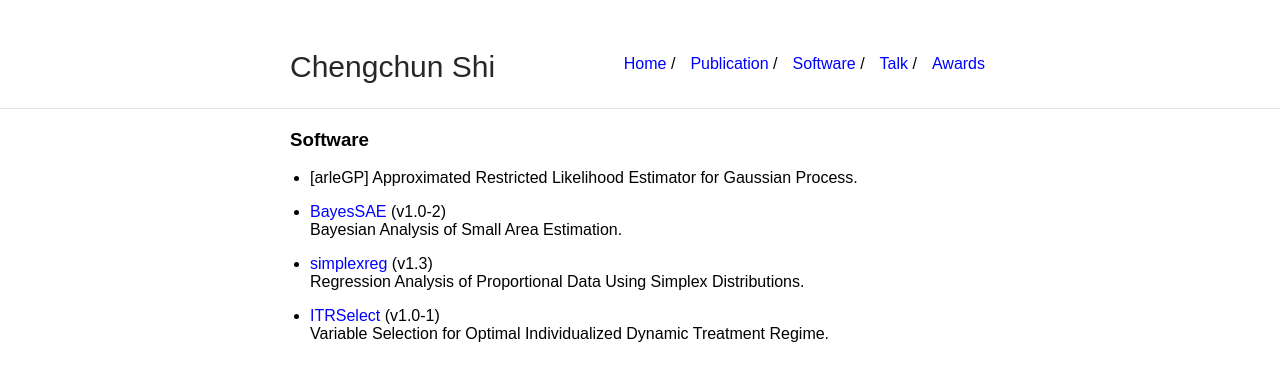
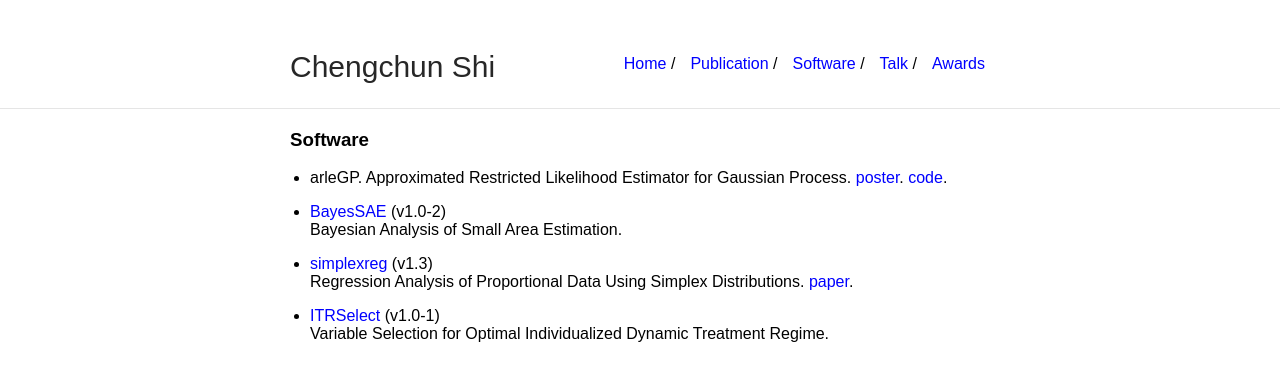
Before and after one commit to callmespring/callmespring.github.io, a Jekyll site: the page built from software.md, in a window 1280 px wide. Shown: the top 381 px of the page. Built offline with Jekyll 4.4.1, drawn with Linux system fonts in a browser that asks for light colours.

Commit message:
Add files via upload

```diff
--- a/software.md
+++ b/software.md
@@ -5,14 +5,13 @@ title: Software
 
 ### Software
 
-* [arleGP]
-Approximated Restricted Likelihood Estimator for Gaussian Process.
+* arleGP. Approximated Restricted Likelihood Estimator for Gaussian Process. [poster](.slides/arleGP.pdf). [code](.code/arleGP.zip).
 
 * [BayesSAE](https://cran.r-project.org/web/packages/BayesSAE/index.html) (v1.0-2)
 Bayesian Analysis of Small Area Estimation.
 
 * [simplexreg](https://cran.r-project.org/web/packages/simplexreg/index.html) (v1.3)
-Regression Analysis of Proportional Data Using Simplex Distributions.
+Regression Analysis of Proportional Data Using Simplex Distributions. [paper](https://www.jstatsoft.org/article/view/v071i11).
 
 * [ITRSelect](https://cran.r-project.org/web/packages/ITRSelect/index.html) (v1.0-1)
 Variable Selection for Optimal Individualized Dynamic Treatment Regime.
```
